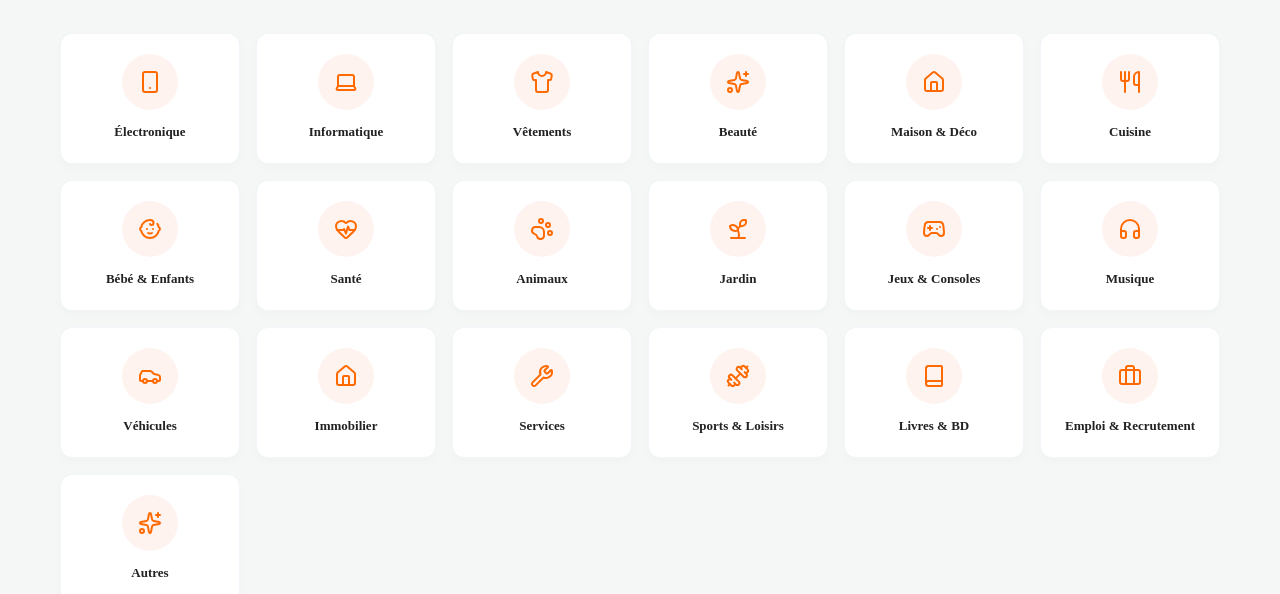
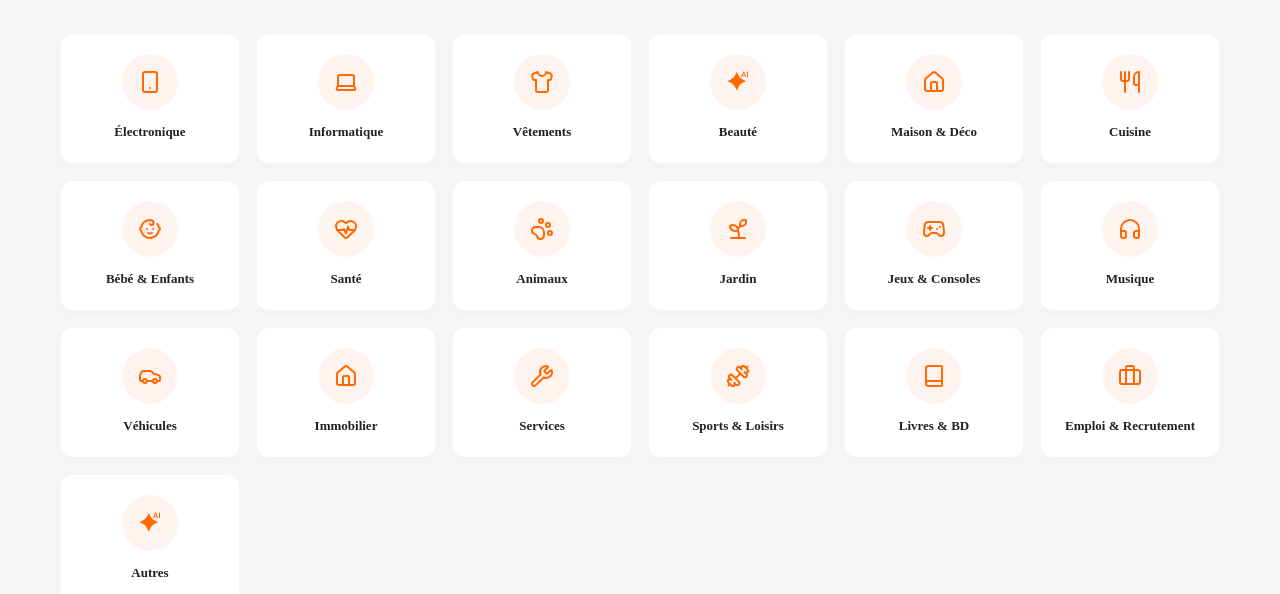
Before and after one commit to ArthurNgalamo/Vendoscity, a Next.js app in the folder client/: page /categories in a window 1280 px wide. Shown: the part 231-825 px from the top of the page. Built offline with nearby package versions, Linux system fonts and the light colour scheme; no server answers.

Commit message:
feat: replace default Sparkles icon with custom SVG path

```diff
--- a/client/src/app/ai-mode/page.js
+++ b/client/src/app/ai-mode/page.js
@@ -9,7 +9,6 @@ import { getApiBaseUrl, formatCurrency } from '../../core/api';
 import {
   Bot,
   Send,
-  Sparkles,
   User,
   ArrowLeft,
   FileText,
@@ -19,6 +18,7 @@ import {
   Building,
   HelpCircle
 } from 'lucide-react';
+import Sparkles from '../../components/Sparkles';
 
 function AiChatContent() {
   const { user } = useAuth();
--- a/client/src/app/categories/page.js
+++ b/client/src/app/categories/page.js
@@ -8,7 +8,6 @@ import {
   Smartphone,
   Laptop,
   Shirt,
-  Sparkles,
   Home,
   Utensils,
   Baby,
@@ -23,6 +22,7 @@ import {
   Book,
   Briefcase
 } from 'lucide-react';
+import Sparkles from '../../components/Sparkles';
 
 const CATEGORIES = [
   { key: 'electronique', label: 'Électronique', icon: Smartphone },
--- a/client/src/app/dashboard/components/StatsSection.js
+++ b/client/src/app/dashboard/components/StatsSection.js
@@ -10,7 +10,6 @@ import {
   ArrowDownRight,
   Package,
   Calendar,
-  Sparkles,
   ArrowRight,
   TrendingDown,
   Info,
@@ -18,6 +17,7 @@ import {
   MessageSquare,
   Phone
 } from 'lucide-react';
+import Sparkles from '../../../components/Sparkles';
 
 export default function StatsSection({
   myProducts = [],
--- a/client/src/app/panier/page.js
+++ b/client/src/app/panier/page.js
@@ -18,9 +18,9 @@ import {
   Truck,
   ShieldCheck,
   ArrowLeft,
-  ArrowRight,
-  Sparkles
+  ArrowRight
 } from 'lucide-react';
+import Sparkles from '../../components/Sparkles';
 import { formatCurrency, normalizeSupabaseImageUrl } from '../../core/api';
 import './panier.css';
 
--- /dev/null
+++ b/client/src/components/Sparkles.js
@@ -0,0 +1,42 @@
+import React from 'react';
+
+const Sparkles = React.forwardRef(({
+  color,
+  size,
+  width,
+  height,
+  style,
+  className,
+  ...props
+}, ref) => {
+  const iconSize = width || height || size || 24;
+
+  // Ensure the color is correctly applied to the fill since this is a filled shape.
+  // Lucide icons often receive 'color' prop which we map to fill.
+  const fillAccent = color || 'currentColor';
+
+  return (
+    <svg
+      ref={ref}
+      viewBox="0 0 45 45"
+      width={iconSize}
+      height={iconSize}
+      className={className}
+      style={{
+        display: 'inline-block',
+        verticalAlign: 'middle',
+        ...style
+      }}
+      {...props}
+    >
+      <path
+        d="M40.4597 2.625C40.8946 2.625 41.2472 2.97758 41.2472 3.4125V12.6557C41.2472 13.0906 40.8946 13.4432 40.4597 13.4432H40.075C39.6401 13.4432 39.2875 13.0906 39.2875 12.6557V3.4125C39.2875 2.97757 39.6401 2.625 40.075 2.625H40.4597ZM33.9844 3.27148L35.2936 6.44984L35.4759 6.89241L35.4759 6.89248C36.3719 9.06762 37.2538 11.2084 38.0417 13.4433H37.1019C36.4345 13.4433 35.8396 13.0226 35.6171 12.3934L35.0171 10.6969H31.022L30.4234 12.3925C30.2011 13.0222 29.606 13.4433 28.9382 13.4433H28C28.8367 11.0667 29.7731 8.79245 30.7289 6.47434L32.0486 3.27148C32.2171 2.8635 32.5789 2.64803 32.9512 2.62509H33.0844C33.4567 2.64803 33.8176 2.8635 33.9844 3.27148ZM31.5316 9.25313H34.5065L33.0177 5.04324L31.5316 9.25313ZM4.10029 20.0849L4.11372 20.0792L4.11605 20.0782V20.0849L4.1184 20.0839L4.13225 20.0782L6.40199 19.1467L7.10567 18.8578C12.0174 16.8393 15.9216 12.9453 17.9468 8.03374L19.2005 4.99103C19.5397 4.16966 20.7036 4.16966 21.0395 4.99103L22.2833 8.01047C24.3052 12.922 28.2026 16.8194 33.1144 18.8412L36.1339 20.0849C36.9553 20.4241 36.9553 21.588 36.1339 21.9238L33.0911 23.1775C28.1827 25.2027 24.2852 29.1066 22.2666 34.0182L21.0395 37.0077C20.7003 37.8291 19.5364 37.8324 19.1972 37.0077L17.9501 33.9816C15.9282 29.0701 12.0274 25.1727 7.11565 23.1542L4.88928 22.2385L4.11605 21.9205C3.29994 21.5835 3.29468 20.4324 4.10029 20.0849Z"
+        fill={fillAccent}
+      />
+    </svg>
+  );
+});
+
+Sparkles.displayName = 'Sparkles';
+
+export default Sparkles;
```
